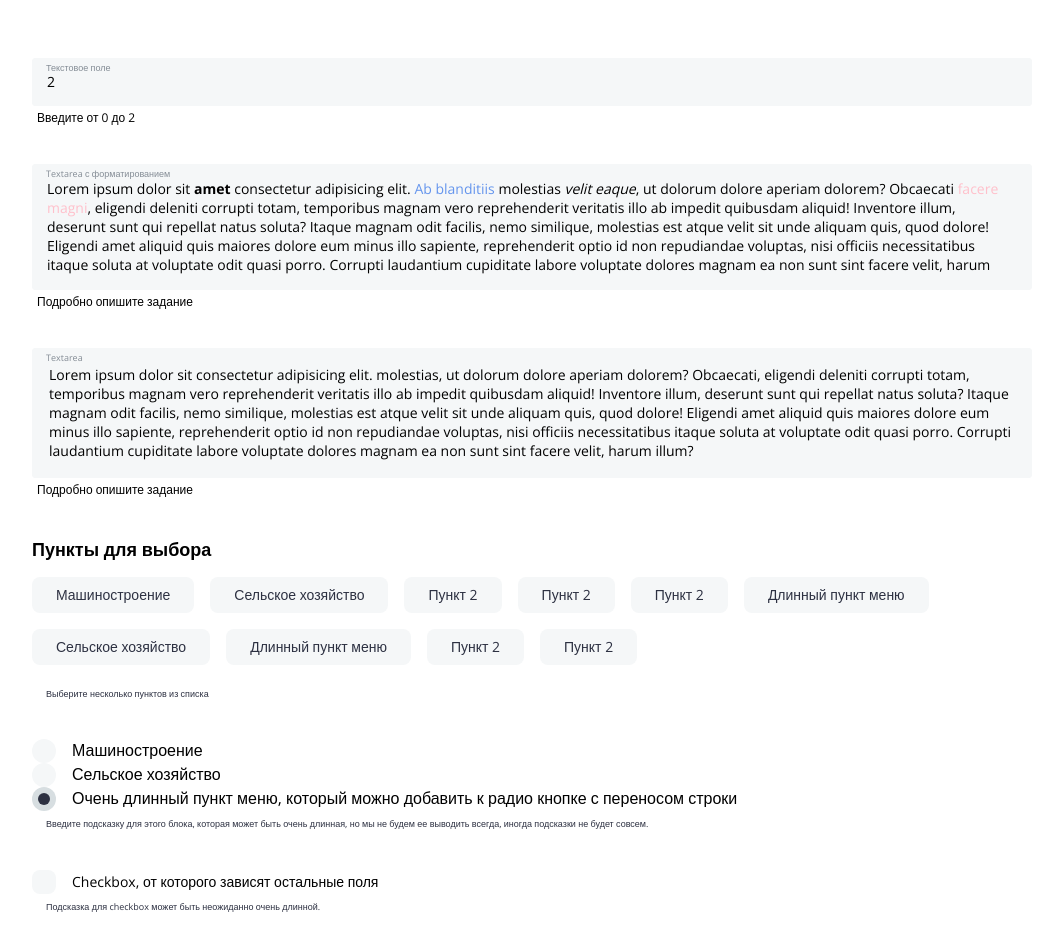
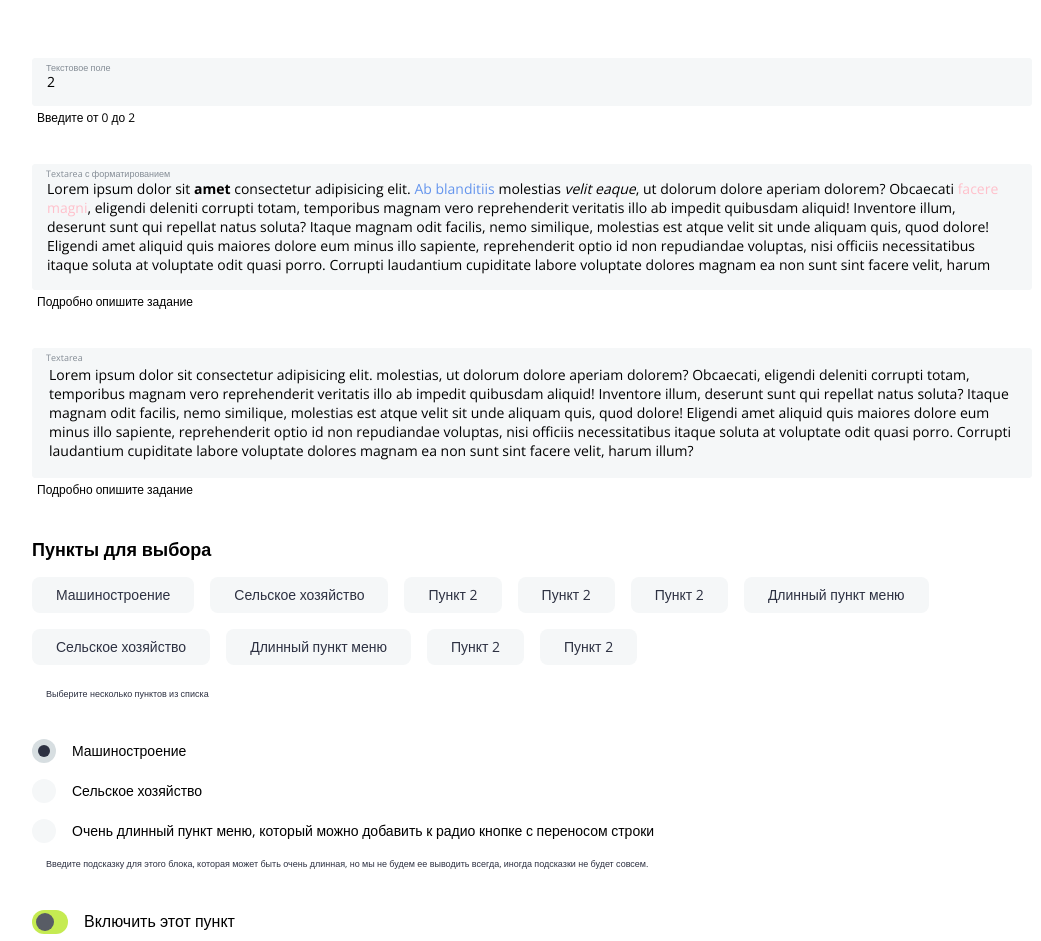
Before and after one commit to djembuka/form-controls, a Vue app: page / in a window 1280 px wide. Shown: the top 941 px of the page, without its empty margins (108-1149 px from the left). Built offline with nearby package versions, Linux system fonts and the light colour scheme.

Commit message:
Form controls

```diff
--- a/src/App.vue
+++ b/src/App.vue
@@ -52,6 +52,18 @@ export default {
 </script>
 
 <style>
+:root {
+  --slr2-background: #fcfcfc;
+  --slr2-buttons: #0a16aa;
+  --slr2-color: #000;
+  --slr2-light: #f7f9ff;
+  --slr2-font-size-sm: 14px;
+  --slr2-font-size: 16px;
+  --slr2-gap-big: 30px;
+  --slr2-gap: 24px;
+  --slr2-gap-middle: 16px;
+  --slr2-padding: 16px;
+}
 #app {
   font-family: 'Open Sans', sans-serif;
   width: 1000px;
--- a/src/components/FormControl.vue
+++ b/src/components/FormControl.vue
@@ -6,7 +6,7 @@
     :name="name"
     @input="input"
   ></component>
-  <hr />
+  <hr v-if="control.property !== 'heading'" />
 </template>
 
 <script>
@@ -16,6 +16,8 @@ import ControlTextareaFormat from './controls/ControlTextareaFormat.vue';
 import ControlMultiselect from './controls/ControlMultiselect.vue';
 import ControlSelectRadio from './controls/ControlSelectRadio.vue';
 import ControlCheckboxCheckbox from './controls/ControlCheckboxCheckbox.vue';
+import ControlCheckboxSwitch from './controls/ControlCheckboxSwitch.vue';
+import ControlHeading from './controls/ControlHeading.vue';
 
 export default {
   data() {
@@ -44,6 +46,8 @@ export default {
     ControlMultiselect,
     ControlSelectRadio,
     ControlCheckboxCheckbox,
+    ControlCheckboxSwitch,
+    ControlHeading,
   },
 };
 </script>
--- a/src/components/controls/ControlCheckboxCheckbox.vue
+++ b/src/components/controls/ControlCheckboxCheckbox.vue
@@ -97,8 +97,8 @@ export default {
   display: inline-flex;
   align-items: center;
   min-height: 24px;
-  line-height: 16px;
-  font-size: 14px;
+  line-height: var(--slr2-font-size-sm);
+  font-size: var(--slr2-font-size-sm);
   -webkit-user-select: none;
   user-select: none;
 }
--- /dev/null
+++ b/src/components/controls/ControlCheckboxSwitch.vue
@@ -0,0 +1,122 @@
+<template>
+  <div
+    class="twpx-form-control"
+    :class="{
+      'twpx-form-control--invalid': invalid,
+      'twpx-form-control--disabled': disabled,
+    }"
+  >
+    <label>
+      <span
+        class="twpx-form-control__switch"
+        :class="{ 'twpx-form-control__switch--off': !checked }"
+      >
+        <input
+          type="checkbox"
+          :id="controlId"
+          :name="controlName"
+          :value="control.value"
+          v-model="checked"
+      /></span>
+      <span class="twpx-form-control__switch-text">Включить этот пункт</span>
+    </label>
+    <div class="twpx-form-control-hint" v-if="hint" v-html="hint"></div>
+  </div>
+</template>
+
+<script>
+export default {
+  data() {
+    return {
+      controlId: this.id || this.control.id || null,
+      controlName: this.name || this.control.name || null,
+      hint: this.control.hint_external,
+    };
+  },
+  props: ['control', 'id', 'name'],
+  emits: ['input'],
+  computed: {
+    checked: {
+      get() {
+        return this.control.checked;
+      },
+      set(checked) {
+        this.$emit('input', { checked });
+      },
+    },
+    invalid() {
+      return !this.validate();
+    },
+    disabled() {
+      return this.control.disabled;
+    },
+  },
+  methods: {
+    validate() {
+      if (
+        !this.control.required ||
+        (this.control.required && this.control.checked)
+      ) {
+        return true;
+      }
+      return false;
+    },
+  },
+};
+</script>
+
+<style>
+.twpx-form-control {
+  position: relative;
+  margin-bottom: 16px;
+}
+.twpx-form-control-hint {
+  color: #2d3142;
+  font-size: 9px;
+  margin: 8px 0 0 14px;
+  line-height: 1.2;
+}
+
+/*Switch*/
+.twpx-form-control label {
+  display: flex;
+}
+.twpx-form-control__switch {
+  display: block;
+  width: 36px;
+  height: 24px;
+  border-radius: 12px;
+  background-color: #c5eb52;
+  position: relative;
+  cursor: pointer;
+  margin-right: var(--slr2-gap-middle);
+}
+.twpx-form-control__switch.twpx-form-control__switch--off {
+  background-color: #d6dfe3;
+}
+.twpx-form-control__switch::before {
+  content: '';
+  display: block;
+  width: 18px;
+  height: 18px;
+  border-radius: 9px;
+  background-color: #585c65;
+  position: absolute;
+  top: 3px;
+  left: 4px;
+  -webkit-transition: left 0.1s linear;
+  transition: left 0.1s linear;
+  z-index: 10;
+}
+.twpx-form-control__switch.twpx-form-control__switch--off::before {
+  top: 3px;
+  left: 14px;
+}
+.twpx-form-control__switch input {
+  position: absolute;
+  top: 0;
+  left: 0;
+  opacity: 0;
+  z-index: -1;
+}
+</style>
--- /dev/null
+++ b/src/components/controls/ControlHeading.vue
@@ -0,0 +1,17 @@
+<template>
+  <div class="twpx-form-control-heading">{{ control.label }}</div>
+</template>
+
+<script>
+export default {
+  props: ['control'],
+};
+</script>
+
+<style>
+.twpx-form-control-heading {
+  font-size: 18px;
+  font-weight: bold;
+  margin-bottom: 16px;
+}
+</style>
--- a/src/components/controls/ControlMultiselect.vue
+++ b/src/components/controls/ControlMultiselect.vue
@@ -6,7 +6,6 @@
       'twpx-form-control--disabled': disabled,
     }"
   >
-    <div class="twpx-form-control__title">{{ control.label }}</div>
     <div class="twpx-form-control__multiselect">
       <div
         class="twpx-form-control__multiselect-item"
@@ -86,11 +85,6 @@ export default {
   position: relative;
   margin-bottom: var(--slr2-gap-middle);
 }
-.twpx-form-control__title {
-  font-size: 18px;
-  font-weight: bold;
-  margin-bottom: 16px;
-}
 .twpx-form-control-hint {
   color: #2d3142;
   font-size: 9px;
--- a/src/components/controls/ControlSelectRadio.vue
+++ b/src/components/controls/ControlSelectRadio.vue
@@ -2,8 +2,6 @@
   <div
     :class="{
       'twpx-form-control': true,
-      'twpx-form-control--active': active,
-      'twpx-form-control--focused': focused,
       'twpx-form-control--invalid': invalid,
       'twpx-form-control--disabled': disabled,
     }"
@@ -18,7 +16,7 @@
         name="group1"
         type="radio"
         :value="option.code"
-        :checked="checked"
+        v-model="checked"
       />
       <span>{{ option.label || '' }}</span>
     </label>
@@ -32,8 +30,6 @@ export default {
     return {
       controlId: this.id || this.control.id || null,
       controlName: this.name || this.control.name || null,
-      focused: false,
-      blured: false,
       hint: this.control.hint_external,
     };
   },
@@ -42,14 +38,14 @@ export default {
   computed: {
     checked: {
       get() {
-        return this.control;
+        return this.control.value;
       },
-      set(checked) {
-        this.$emit('input', checked);
+      set(value) {
+        this.$emit('input', { value });
       },
     },
     invalid() {
-      return this.blured && !this.validate();
+      return !this.validate();
     },
     disabled() {
       return this.control.disabled;
@@ -59,7 +55,7 @@ export default {
     validate() {
       if (
         !this.control.required ||
-        (this.control.required && this.control.checked)
+        (this.control.required && this.control.value)
       ) {
         return true;
       }
@@ -83,6 +79,7 @@ export default {
 
 /*Radio*/
 .twpx-form-control__radio {
+  display: block;
   margin-bottom: var(--slr2-gap-middle);
 }
 .twpx-form-control__radio [type='radio']:not(:checked),
@@ -97,9 +94,11 @@ export default {
   position: relative;
   padding-left: 40px;
   cursor: pointer;
-  display: block;
-  height: 24px;
-  font-size: 1rem;
+  display: inline-flex;
+  align-items: center;
+  min-height: 24px;
+  line-height: var(--slr2-font-size-sm);
+  font-size: var(--slr2-font-size-sm);
   -webkit-transition: 0.28s ease;
   transition: 0.28s ease;
   -webkit-user-select: none;
--- a/src/store.js
+++ b/src/store.js
@@ -44,10 +44,14 @@ export default createStore({
           // dependency: 'id6',
         },
         {
+          property: 'heading',
+          id: 'idH0',
+          label: 'Пункты для выбора',
+        },
+        {
           property: 'multiselect',
           id: 'id4',
           name: 'POINTS',
-          label: 'Пункты для выбора',
           options: [
             {
               label: 'Машиностроение',
@@ -124,6 +128,19 @@ export default createStore({
         },
         {
           property: 'checkbox',
+          type: 'switch',
+          id: 'id11',
+          name: 'SWITCH',
+          required: false,
+          label: 'Checkbox, от которого зависят остальные поля',
+          value: 'on',
+          checked: true,
+          disabled: false,
+          hint_external:
+            'Подсказка для checkbox может быть неожиданно очень длинной.',
+        },
+        {
+          property: 'checkbox',
           type: 'checkbox',
           id: 'id6',
           name: 'DEPENDENCY_CHECKBOX',
@@ -174,6 +191,9 @@ export default createStore({
     changeCheckboxValue(_, { control, checked }) {
       control.checked = checked;
     },
+    changeSelectRadioValue(_, { control, value }) {
+      control.value = value;
+    },
     validateControl(_, control) {
       control.validateWatcher = !control.validateWatcher;
     },
@@ -197,6 +217,14 @@ export default createStore({
         case 'checkbox':
           commit('changeCheckboxValue', { control, checked });
           break;
+        case 'select':
+          commit(
+            `changeSelect${control.type
+              .substring(0, 1)
+              .toUpperCase()}${control.type.substring(1).toLowerCase()}Value`,
+            { control, value }
+          );
+          break;
       }
     },
     validateControl({ commit }, { control }) {
```
